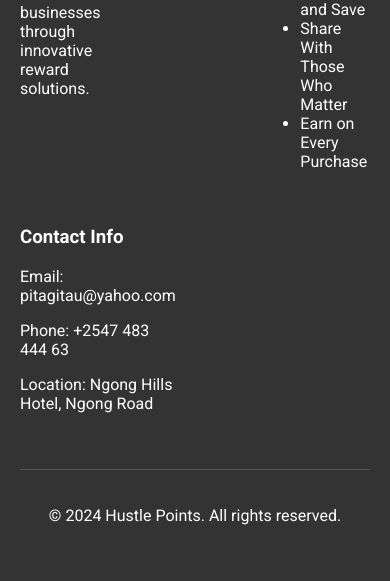
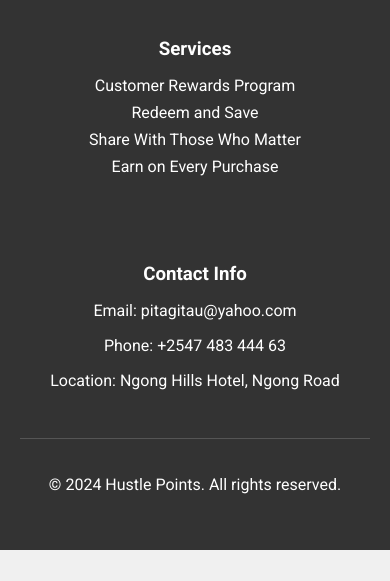
Before and after one commit to RayMose/Landing, a plain HTML site: page index.html in a window 390 px wide. Shown: the part 3437-4018 px from the top of the page. After the commit the page ends 3987 px from the top, so only its background shows below. Drawn offline with nearby package versions, Linux system fonts and the light colour scheme.

Commit message:
Former commit ammends.

```diff
--- a/index.html
+++ b/index.html
@@ -222,6 +222,7 @@
             display: flex;
             justify-content: space-between;
             flex-wrap: wrap;
+            gap: 2rem;
         }
         .footer-section {
             flex-basis: 30%;
@@ -406,7 +407,7 @@
                 flex-wrap: wrap;
             }
 
-            .earn-redeem, .features, .contact-feature, .footer-section {
+            .earn-redeem, .features, .contact-feature {
                 flex-direction: column;
             }
 
@@ -420,6 +421,31 @@
             .map-column, .form-column {
                 flex: 1 1 calc(50% - 0.5rem);
             }
+
+            .footer-content {
+                flex-direction: column;
+                align-items: center;
+                text-align: center;
+            }
+
+            .footer-section {
+                width: 100%;
+                max-width: 300px; /* Adjust this value as needed */
+            }
+
+            .footer-section ul {
+                list-style-type: none;
+                padding: 0;
+            }
+
+            .footer-section h3 {
+                margin-bottom: 1rem;
+            }
+
+            .footer-section p, .footer-section li {
+                margin-bottom: 0.5rem;
+            }
+
         }
     </style>
 </head>
```
